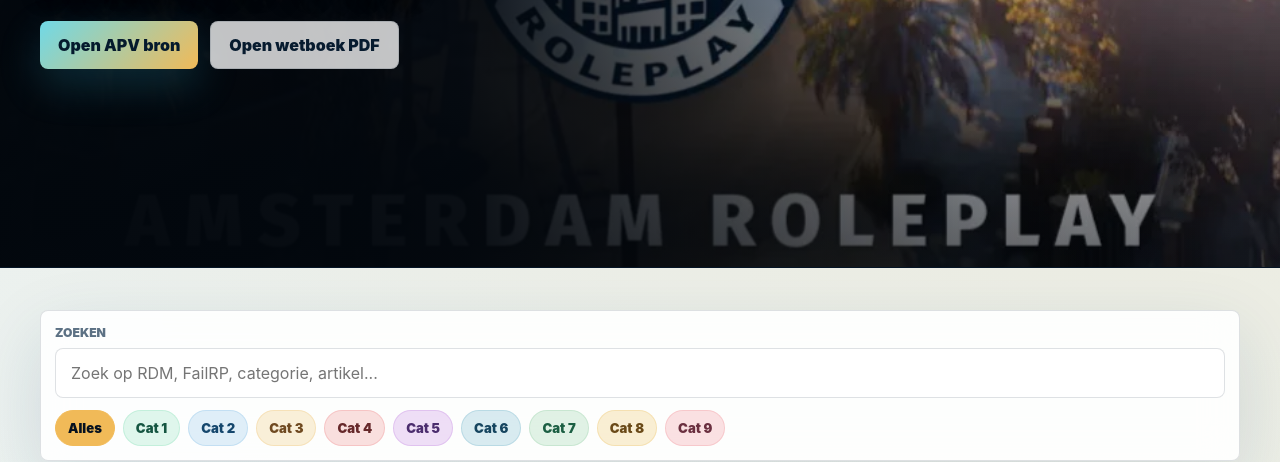
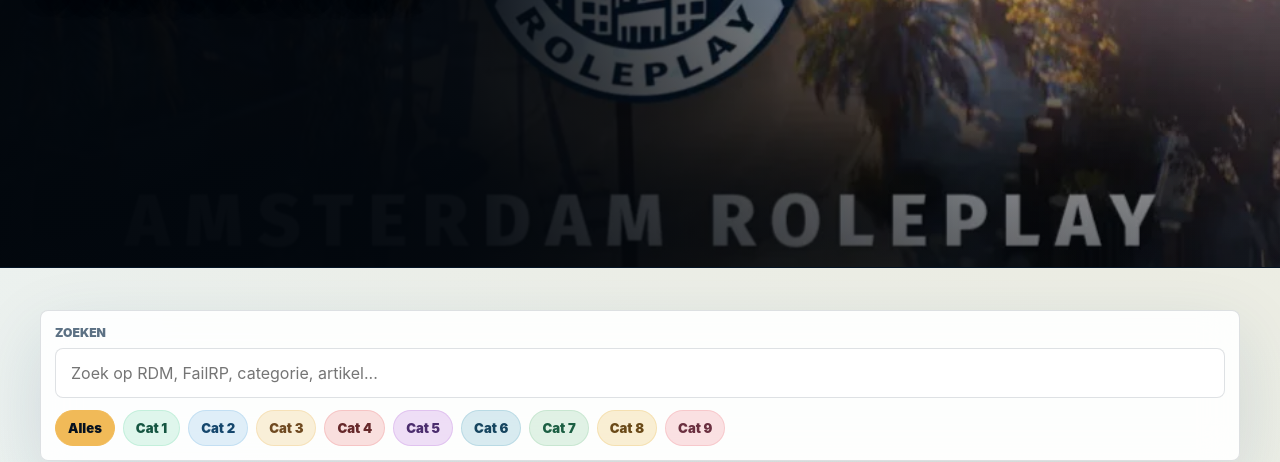
Before and after one commit to GillesVGB/amsterdamrp, a plain HTML site: page outputs/regels.html in a window 1280 px wide. Shown: the part 371-833 px from the top of the page. Drawn offline with Linux system fonts and the light colour scheme.

Commit message:
Update regels.html

```diff
--- a/outputs/regels.html
+++ b/outputs/regels.html
@@ -63,7 +63,6 @@
           <p class="eyebrow">APV en straffen</p>
           <h1>Algemene Plaatselijke Verordening</h1>
           <p class="hero-lead">Alle APV-artikelen staan doorzoekbaar op deze pagina. Daaronder vind je direct wat Cat 0 t/m Cat 9 betekent.</p>
-          <div class="hero-actions"><a class="button primary" href="https://apv-amsterdamroleplay.onrender.com/" target="_blank" rel="noopener">Open APV bron</a><a class="button secondary" href="assets/documents/wetboek-van-strafrecht-amrp.pdf" target="_blank" rel="noopener">Open wetboek PDF</a></div>
         </div>
       </div>
     </section>
```
